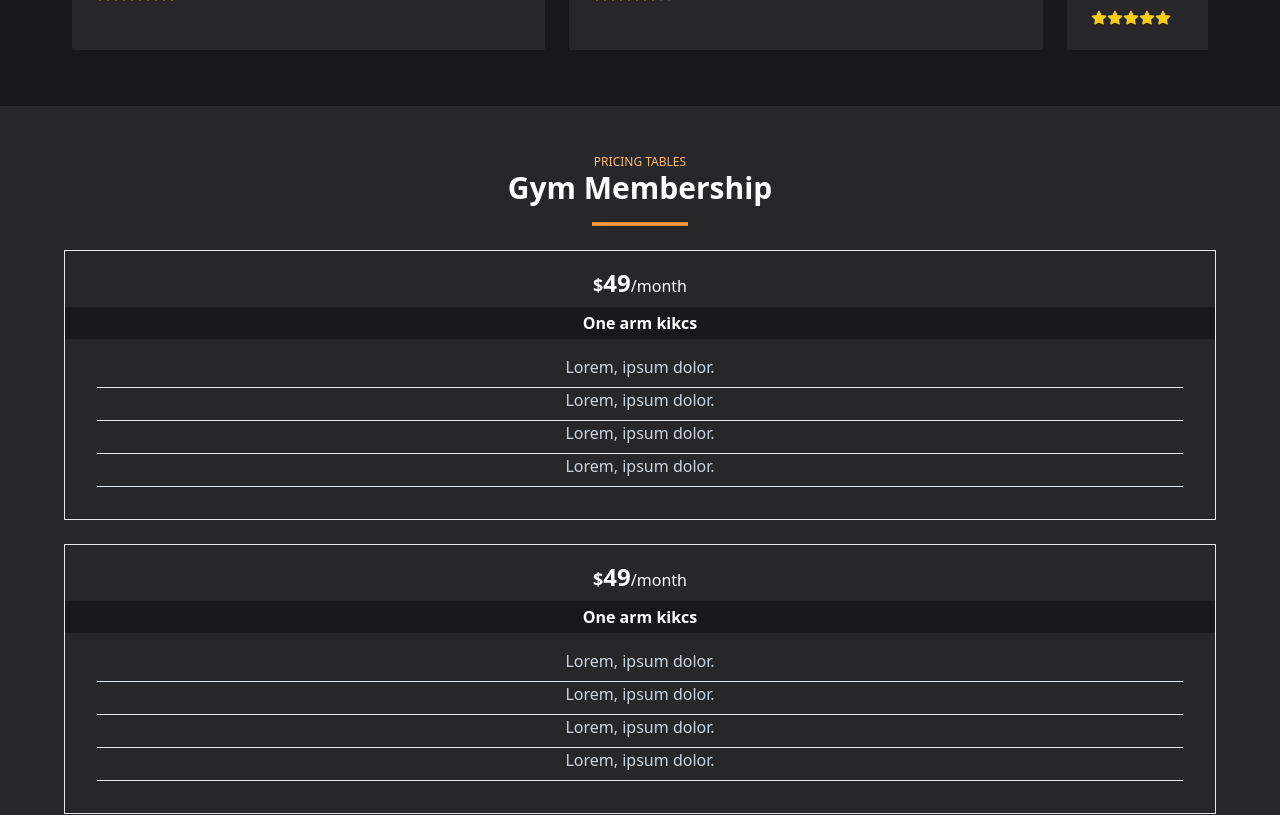
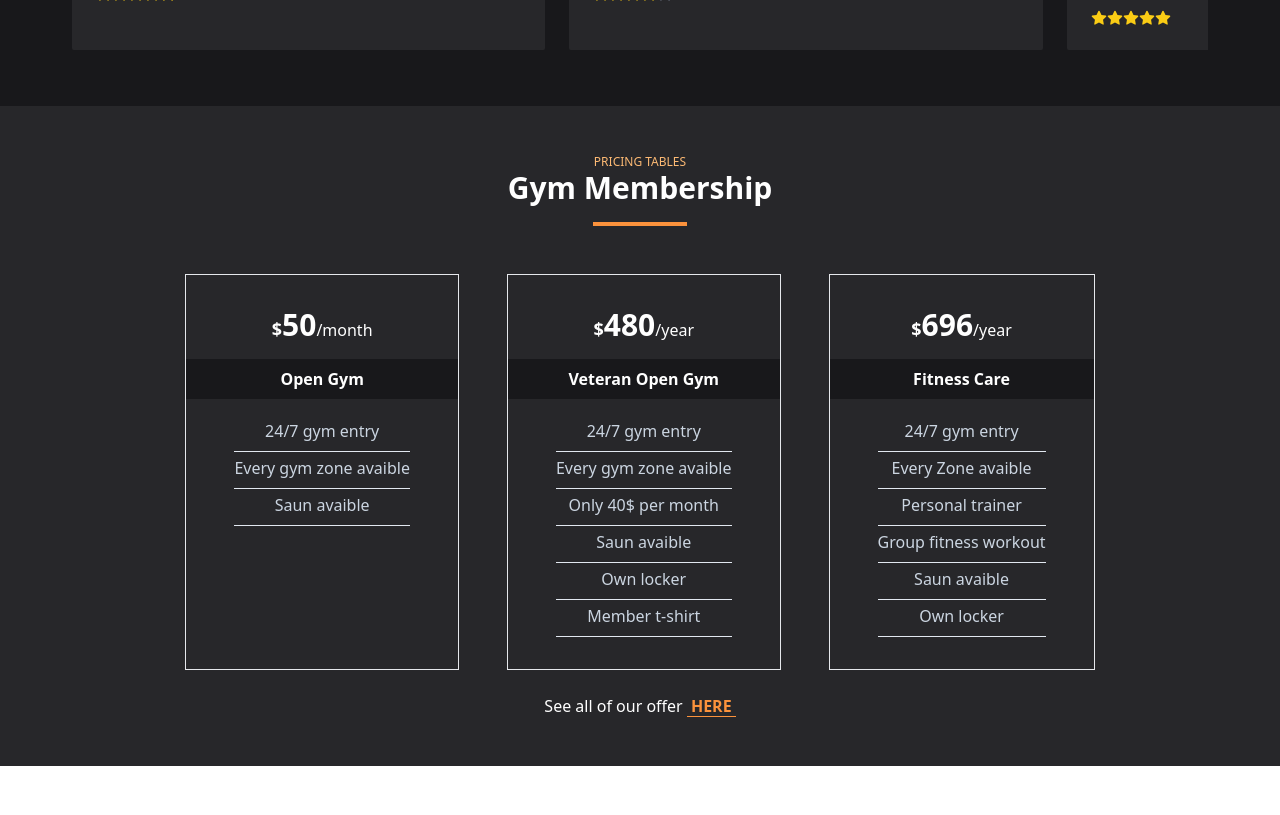
Before and after one commit to SoT03/gymbro, a Next.js app: page / in a window 1280 px wide. Shown: the part 1900-2715 px from the top of the page. After the commit the page ends 2666 px from the top, so only its background shows below. Built offline with nearby package versions, Linux system fonts and the light colour scheme.

Commit message:
added Pricin section style

```diff
--- a/components/Pricing.tsx
+++ b/components/Pricing.tsx
@@ -1,5 +1,5 @@
 import Link from 'next/link';
-import OfferCard from './PricingCard';
+import PricingCard from './PricingCard';
 import Section from './util/Section/Section';
 import SectionHeading from './util/Section/SectionHeading';
 import HR from './util/Section/SectionHr';
@@ -8,23 +8,48 @@ import SectionTitle from './util/Section/SectionTitle';
 const memberships = [
 	{
 		title: 'Open Gym',
-		price: { amount: 30, per: 'month' },
+		price: { amount: 50, per: 'month' },
+		options: ['24/7 gym entry', 'Every gym zone avaible', 'Saun avaible'],
+	},
+	{
+		title: 'Veteran Open Gym',
+		price: { amount: 480, per: 'year' },
+		options: [
+			'24/7 gym entry',
+			'Every gym zone avaible',
+			'Only 40$ per month',
+			'Saun avaible',
+			'Own locker',
+			'Member t-shirt',
+		],
+	},
+	{
+		title: 'Fitness Care',
+		price: { amount: 696, per: 'year' },
+		options: [
+			'24/7 gym entry',
+			'Every Zone avaible',
+			'Personal trainer',
+			'Group fitness workout',
+			'Saun avaible',
+			'Own locker',
+		],
 	},
 ];
 
 const Pricing = () => {
 	return (
 		<Section classes={['bg-zinc-800']}>
-			<div className='relative p-6'>
+			<div className='relative py-6 px-8'>
 				<div className='text-center'>
 					<SectionHeading text='Pricing tables' />
 					<SectionTitle title='Gym Membership' />
 				</div>
 				<HR />
-				<div>
-					<OfferCard />
-					<OfferCard />
-					<OfferCard />
+				<div className='flex flex-col justify-center md:flex-row md:flex-wrap'>
+					{memberships.map((membership) => (
+						<PricingCard data={membership} />
+					))}
 				</div>
 				<p className='text-center '>
 					See all of our offer{' '}
--- a/components/PricingCard.tsx
+++ b/components/PricingCard.tsx
@@ -1,23 +1,33 @@
-const OfferCard = () => {
+type CardProps = {
+	data: {
+		title: string;
+		price: {
+			amount: number;
+			per: string;
+		};
+		options: string[];
+	};
+};
+
+const PricingCard = ({ data }: CardProps) => {
 	return (
-		<div className='border text-center py-4 my-6'>
+		<div className='border text-center py-4 my-6 flex flex-col md:mx-6 md:w-2/5 lg:flex-nowrap lg:w-auto '>
 			<div className=''>
-				<p className='mb-2'>
+				<p className='mb-2 md:m-4'>
 					<span className='font-bold  text-lg'>
-						$<span className='text-2xl'>49</span>
+						$<span className='text-2xl md:text-3xl'>{data.price.amount}</span>
 					</span>
-					/month
+					/{data.price.per}
 				</p>
-				<h3 className='bg-zinc-900 py-1 font-bold'>One arm kikcs</h3>
+				<h3 className='bg-zinc-900 py-1 font-bold md:p-2'>{data.title}</h3>
 			</div>
-			<div className='px-8 py-4 text-slate-300'>
-				<p className='border-b border-slate-200 pb-2'>Lorem, ipsum dolor.</p>
-				<p className='border-b border-slate-200 pb-2'>Lorem, ipsum dolor.</p>
-				<p className='border-b border-slate-200 pb-2'>Lorem, ipsum dolor.</p>
-				<p className='border-b border-slate-200 pb-2'>Lorem, ipsum dolor.</p>
-			</div>
+			<ul className='px-8 py-4 text-slate-300 lg:px-12'>
+				{data.options.map((option) => (
+					<li className='border-b mt-1 border-slate-200 pb-2'>{option}</li>
+				))}
+			</ul>
 		</div>
 	);
 };
 
-export default OfferCard;
+export default PricingCard;
```
